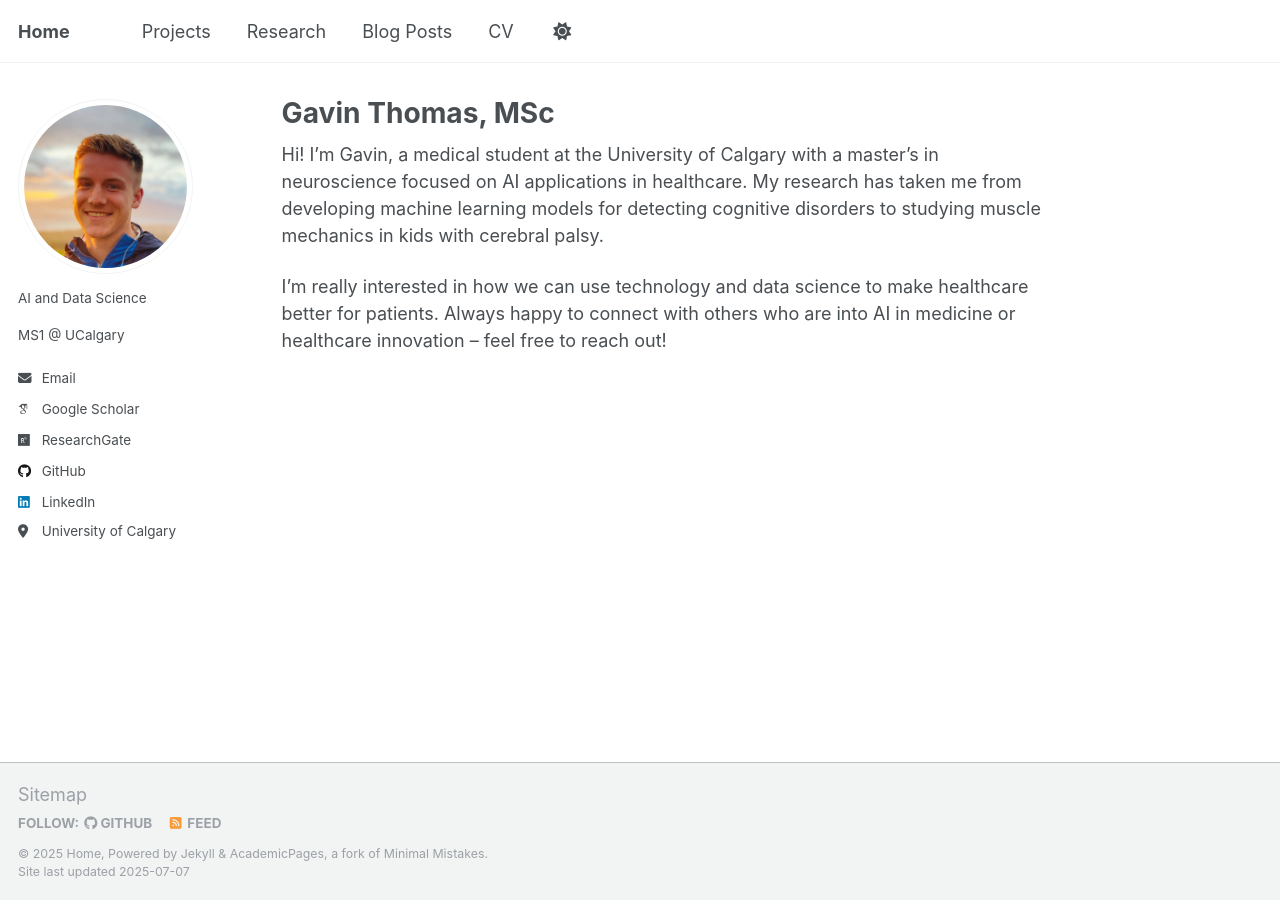
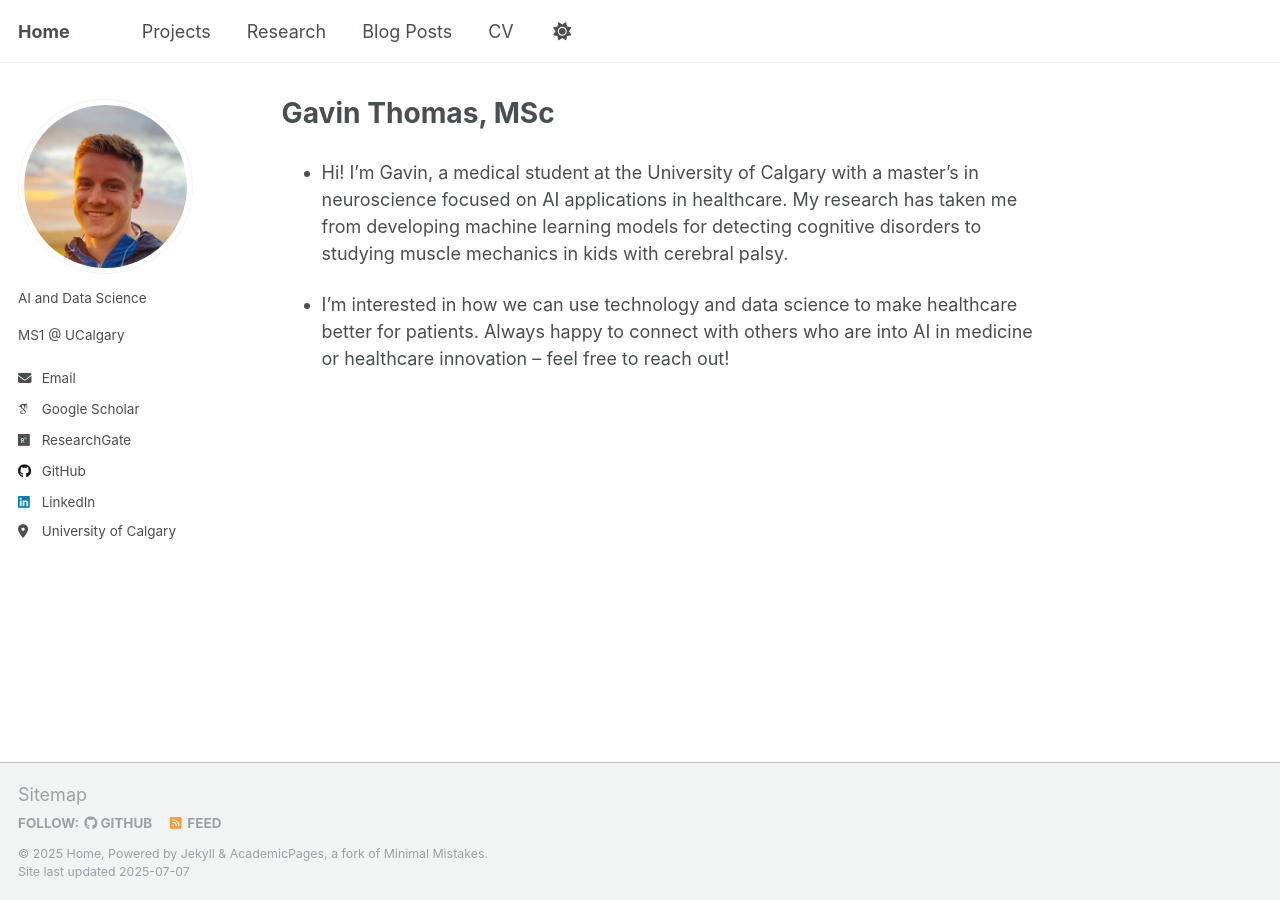
Before and after one commit to Gavin-Thomas/website, a Jekyll site: the page built from _pages/about.md, in a window 1280 px wide. Built offline with Jekyll 4.4.1, drawn with Linux system fonts in a browser that asks for light colours; some web fonts are replaced; a script that is not in the unit is left out.

Commit message:
Update about.md
Signed-off-by: Gavin Thomas <123608443+Gavin-Thomas@users.noreply.github.com>

```diff
--- a/_pages/about.md
+++ b/_pages/about.md
@@ -7,6 +7,6 @@
   - /about.html
 ---
 
-Hi! I'm Gavin, a medical student at the University of Calgary with a master's in neuroscience focused on AI applications in healthcare. My research has taken me from developing machine learning models for detecting cognitive disorders to studying muscle mechanics in kids with cerebral palsy.
+- Hi! I'm Gavin, a medical student at the University of Calgary with a master's in neuroscience focused on AI applications in healthcare. My research has taken me from developing machine learning models for detecting cognitive disorders to studying muscle mechanics in kids with cerebral palsy.
 
-I'm really interested in how we can use technology and data science to make healthcare better for patients. Always happy to connect with others who are into AI in medicine or healthcare innovation – feel free to reach out!
+- I'm interested in how we can use technology and data science to make healthcare better for patients. Always happy to connect with others who are into AI in medicine or healthcare innovation – feel free to reach out!
```
